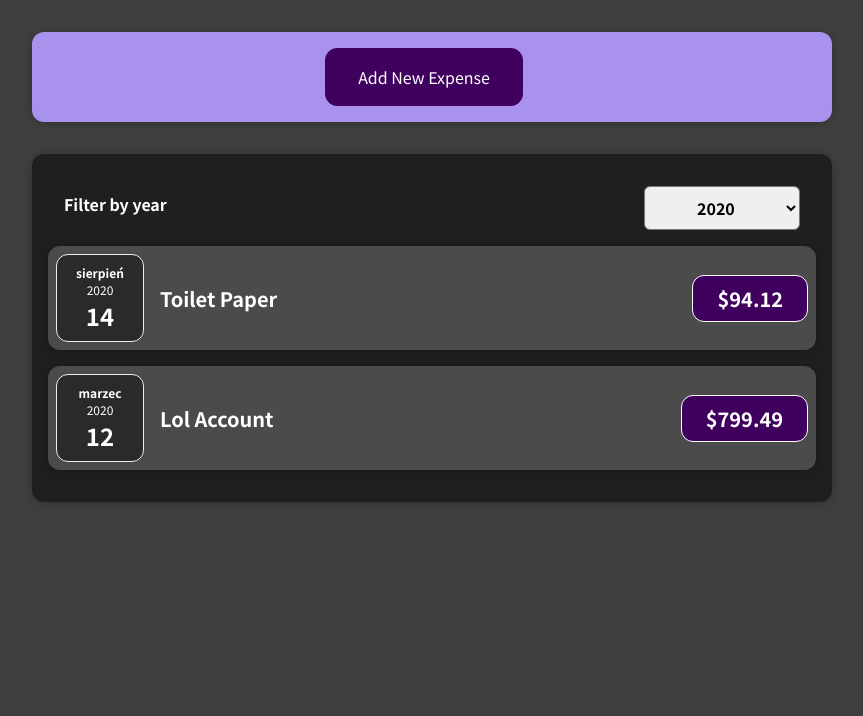
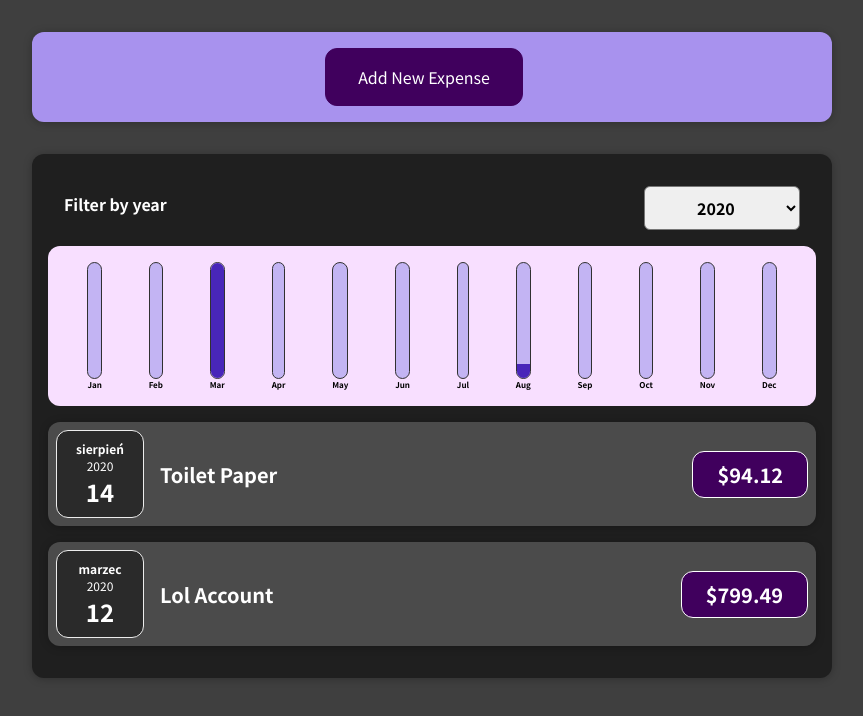
Before and after one commit to Novacci/react-app-study, a React (Create React App) app: page / in a window 1280 px wide. Shown: the top 716 px of the page, without its empty margins (208-1071 px from the left). Built offline with nearby package versions, Linux system fonts and the light colour scheme.

Commit message:
finished app

```diff
--- a/src/components/Chart/Chart.js
+++ b/src/components/Chart/Chart.js
@@ -3,13 +3,17 @@
 import './Chart.css';
 
 const Chart = (props) => {
+  const dataPointValues = props.dataPoints.map((dataPoint) => dataPoint.value);
+
+  const totalMaximum = Math.max(...dataPointValues);
+
   return (
     <div className="chart">
       {props.dataPoints.map((dataPoint) => (
         <ChartBar
           key={dataPoint.label}
           value={dataPoint.value}
-          maxValue={null}
+          maxValue={totalMaximum}
           label={dataPoint.label}
         />
       ))}
--- a/src/components/Chart/ChartBar.js
+++ b/src/components/Chart/ChartBar.js
@@ -0,0 +1,24 @@
+import React from 'react';
+import './ChartBar.css';
+
+const ChartBar = (props) => {
+  let barFillHeight = '0%';
+
+  if (props.maxValue > 0) {
+    barFillHeight = Math.round((props.value / props.maxValue) * 100) + '%';
+  }
+
+  return (
+    <div className="chart-bar">
+      <div className="chart-bar__inner">
+        <div
+          className="chart-bar__fill"
+          style={{ height: barFillHeight }}
+        ></div>
+      </div>
+      <div className="chart-bar__label">{props.label}</div>
+    </div>
+  );
+};
+
+export default ChartBar;
--- a/src/components/Expenses/Expenses.js
+++ b/src/components/Expenses/Expenses.js
@@ -1,6 +1,6 @@
 import React, { useState } from 'react';
 import Card from '../UI/Card';
-
+import ExpensesChart from './ExpensesChart';
 import ExpensesFilter from '../ExpenseFilter/ExpensesFilter';
 import ExpensesList from './ExpensesList';
 import './Expenses.css';
@@ -25,6 +25,7 @@
           yearValue={year}
           yearChangeHandler={yearChangeHandler}
         />
+        <ExpensesChart expenses={filteredExpenses} />
         <ExpensesList items={filteredExpenses} />
       </Card>
     </>
--- /dev/null
+++ b/src/components/Expenses/ExpensesChart.js
@@ -0,0 +1,28 @@
+import React from 'react';
+import Chart from '../Chart/Chart';
+
+const ExpensesChart = (props) => {
+  const chartDataPoints = [
+    { label: 'Jan', value: 0 },
+    { label: 'Feb', value: 0 },
+    { label: 'Mar', value: 0 },
+    { label: 'Apr', value: 0 },
+    { label: 'May', value: 0 },
+    { label: 'Jun', value: 0 },
+    { label: 'Jul', value: 0 },
+    { label: 'Aug', value: 0 },
+    { label: 'Sep', value: 0 },
+    { label: 'Oct', value: 0 },
+    { label: 'Nov', value: 0 },
+    { label: 'Dec', value: 0 },
+  ];
+
+  for (const expense of props.expenses) {
+    const expenseMonth = expense.date.getMonth(); // starting at 0 => January
+    chartDataPoints[expenseMonth].value += expense.amount;
+  }
+
+  return <Chart dataPoints={chartDataPoints} />;
+};
+
+export default ExpensesChart;
```
